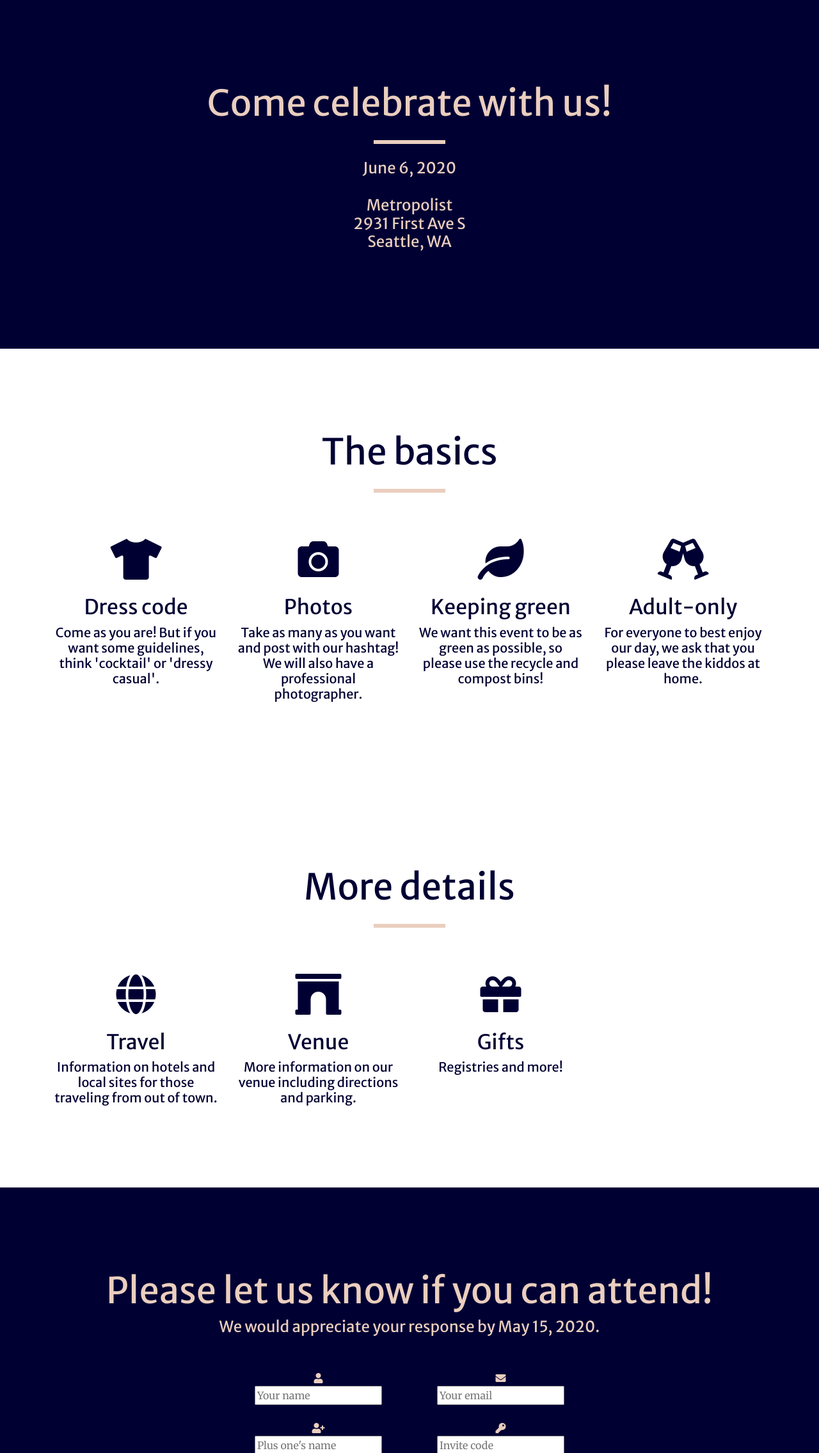
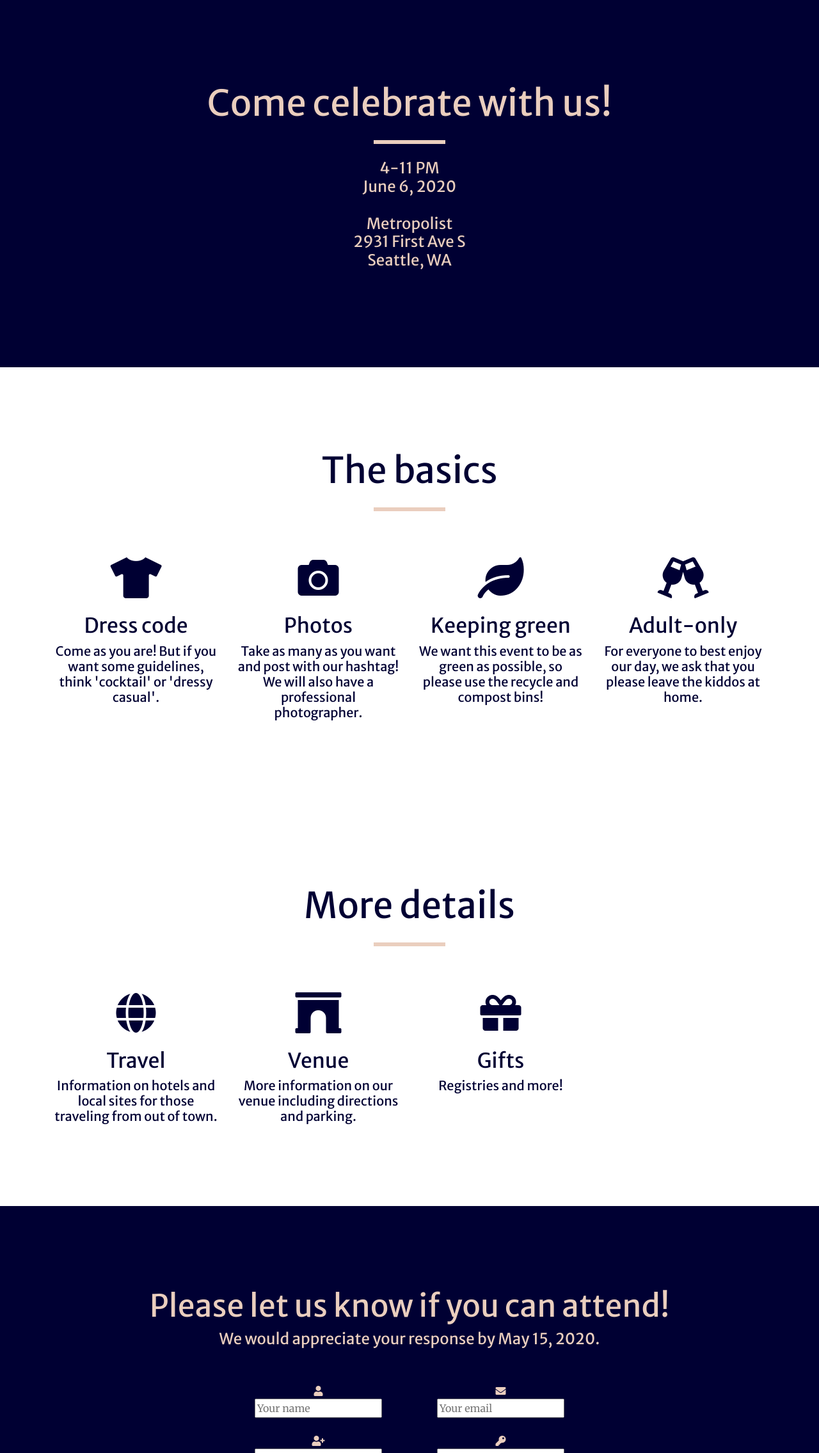
Before and after one commit to kdillmcfarland/Bloom_DillMcFarland_2020.github.io, a website: page index.html in a window 1280 px wide. Shown: the part 800-3071 px from the top of the page at 64% size. Drawn offline with nearby package versions, Linux system fonts and the light colour scheme.

Commit message:
Add time, decrease some header sizes

```diff
--- a/index.html
+++ b/index.html
@@ -72,7 +72,7 @@
         <div class="col-lg-8 text-center">
           <h1 class="text-blush mt-0">Come celebrate with us!</h1>
           <hr class="divider-blush my-4">
-          <h5 class="text-blush mb-4">June 6, 2020<br><br>Metropolist<br>
+          <h5 class="text-blush mb-4">4-11 PM<br>June 6, 2020<br><br>Metropolist<br>
           <a class="text-blush mb-4" href="https://www.google.com/maps/place/2931+1st+Ave+S,+Seattle,+WA+98134/@47.5765255,-122.3369019,17z/data=!3m1!4b1!4m5!3m4!1s0x5490402eef226303:0x5bc52917092c9a5e!8m2!3d47.5765219!4d-122.3347132?hl=en">2931 First Ave S</a>
           <br>Seattle, WA</h5>
         </div>
@@ -202,7 +202,7 @@
     <div class="container">
         <div class="row">
             <div class="col-lg-12 centered">
-                <h1 class="text-blush">Please let us know if you can attend!</h1>
+                <h2 class="text-blush">Please let us know if you can attend!</h2>
                 <h5 class="text-blush mb-4">We would appreciate your response by May 15, 2020.</h5>
       <hr class="divider-navy my-4">
 
```
